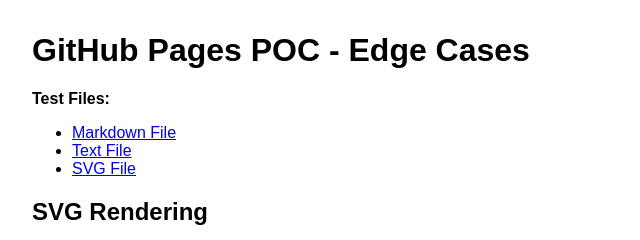
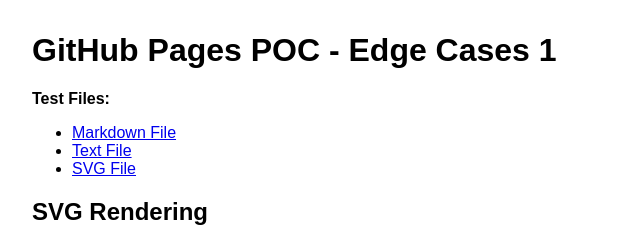
Before and after one commit to pv-nuno-ferreira/test_github_pages, a plain HTML site: page index.html in a window 1280 px wide. Shown: the top 240 px of the page, 0-640 px from the left. Drawn offline with Linux system fonts and the light colour scheme.

Commit message:
Update title in index.html for clarity in GitHub Pages POC

```diff
--- a/index.html
+++ b/index.html
@@ -12,7 +12,7 @@
     </style>
 </head>
 <body>
-    <h1>GitHub Pages POC - Edge Cases</h1>
+    <h1>GitHub Pages POC - Edge Cases 1</h1>
     <nav>
         <strong>Test Files:</strong>
         <ul>
```
